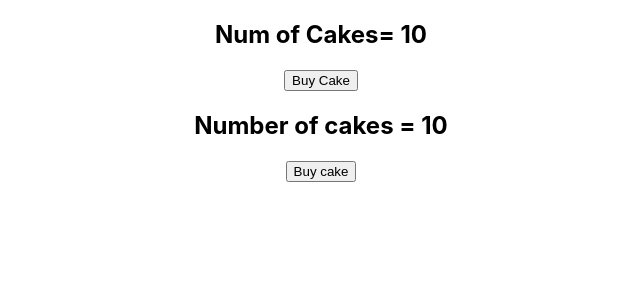
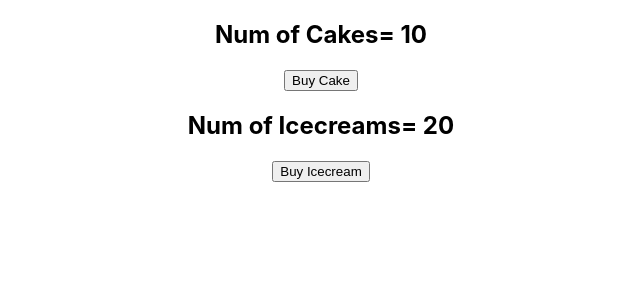
Before and after one commit to Aravind5Mukundam/react-redux-demo, a React (Create React App) app: page / in a window 1280 px wide. Shown: the top 300 px of the page, without its empty margins (319-959 px from the left). Built offline with nearby package versions, Linux system fonts and the light colour scheme.

Commit message:
With both IceCreams and cakes combined Reducers using hooks

```diff
--- a/src/App.js
+++ b/src/App.js
@@ -4,13 +4,17 @@
 import {Provider} from 'react-redux'
 import store from './redux/store';
 import HooksCakeContainer from './components/HooksCakeContainer';
+import IceCreamContainer from './components/IceCreamContainer';
+import HooksIceCreamContainer from './components/HooksIceCreamContainer';
 
 function App() {
   return (
     <Provider store={store}>
       <div className="App">
         <HooksCakeContainer />
-        <CakeContainer/>
+        <HooksIceCreamContainer/>
+        {/* <CakeContainer/>
+        <IceCreamContainer/>  */}
       </div>
     </Provider>
 
--- a/src/components/CakeContainer.js
+++ b/src/components/CakeContainer.js
@@ -14,7 +14,7 @@
 }
 const mapStateToProps = state => {
     return{
-        numOfCakes: state.numOfCakes
+        numOfCakes: state.cake.numOfCakes
     }
 }
 
--- a/src/components/HooksCakeContainer.js
+++ b/src/components/HooksCakeContainer.js
@@ -3,7 +3,7 @@
 import { buyCake } from '../redux';
 
 function HooksCakeContainer(){
-    const numOfCakes = useSelector(state => state.numOfCakes)
+    const numOfCakes = useSelector(state => state.cake.numOfCakes)
     const dispatch = useDispatch()
     return (
         <div>
--- /dev/null
+++ b/src/components/HooksIceCreamContainer.js
@@ -0,0 +1,17 @@
+import React from 'react';
+import {useSelector, useDispatch} from 'react-redux';
+import { buyIceCream } from '../redux';
+
+function HooksIceCreamContainer(){
+    const numOfIceCreams = useSelector(state => state.iceCream.numOfIceCreams)
+    const dispatch = useDispatch()
+    return (
+        <div>
+            <h2>Num of Icecreams= {numOfIceCreams}</h2>
+            <button onClick={() => dispatch(buyIceCream())}>Buy Icecream</button>
+        </div>
+    );
+}
+
+
+export default HooksIceCreamContainer;
--- /dev/null
+++ b/src/components/IceCreamContainer.js
@@ -0,0 +1,28 @@
+import React from 'react';
+import {connect} from 'react-redux';
+import { buyIceCream } from '../redux';
+
+function IceCreamContainer(props){
+    return(
+        <>
+            <div>
+               <h2>Number of Icecreams = {props.numOfIceCreams}</h2>
+               <button onClick = {props.buyIceCream}>Buy Icecream</button>
+            </div>
+        </>
+    );
+}
+const mapStateToProps = state => {
+    return{
+        numOfIceCreams: state.iceCream.numOfIceCreams
+    }
+}
+
+const mapDispatchToProps = dispatch =>{
+    return{
+        buyIceCream: ()=> dispatch(buyIceCream())
+    }
+}
+
+
+export default connect(mapStateToProps, mapDispatchToProps)(IceCreamContainer)
--- a/src/redux/cakes/CakeReducer.js
+++ b/src/redux/cakes/CakeReducer.js
@@ -1,4 +1,3 @@
-import CakeContainer from "../../components/CakeContainer"
 
 const { BUY_CAKE } = require("./CakeTypes")
 
--- /dev/null
+++ b/src/redux/iceCream/IceCreamActions.js
@@ -0,0 +1,6 @@
+import {BUY_ICECREAM} from './IceCreamTypes';
+export const buyIceCream =() =>{
+    return{
+        type: BUY_ICECREAM
+    }
+}
--- /dev/null
+++ b/src/redux/iceCream/IceCreamReducer.js
@@ -0,0 +1,17 @@
+const { BUY_ICECREAM } = require("./IceCreamTypes")
+
+const initialState ={
+    numOfIceCreams:20
+}
+
+const IceCreamReducer =(state = initialState,action)=>{
+    switch(action.type) {
+        case BUY_ICECREAM: return {
+            ...state,
+            numOfIceCreams: state.numOfIceCreams -1
+        }
+
+        default: return state
+    }
+}
+export default IceCreamReducer;
--- /dev/null
+++ b/src/redux/iceCream/IceCreamTypes.js
@@ -0,0 +1 @@
+export const BUY_ICECREAM  = 'BUY_ICECREAM';
--- a/src/redux/index.js
+++ b/src/redux/index.js
@@ -1 +1,4 @@
+import { buyIceCream } from './iceCream/IceCreamActions'
+
 export {buyCake} from './cakes/CakeActions'
+export {buyIceCream} from './iceCream/IceCreamActions'
--- /dev/null
+++ b/src/redux/rootReducer.js
@@ -0,0 +1,10 @@
+import {combineReducers}  from 'redux'
+import CakeReducer from './cakes/CakeReducer'
+import IceCreamReducer from './iceCream/IceCreamReducer'
+
+const rootReducer = combineReducers({
+    cake: CakeReducer,
+    iceCream: IceCreamReducer
+})
+
+export default rootReducer;
--- a/src/redux/store.js
+++ b/src/redux/store.js
@@ -1,8 +1,8 @@
 import {createStore} from 'redux';
-import CakeReducer from './cakes/CakeReducer';
+import rootReducer from './rootReducer';
 
 
 
-const store = createStore(CakeReducer)
+const store = createStore(rootReducer)
 
 export default store
```
